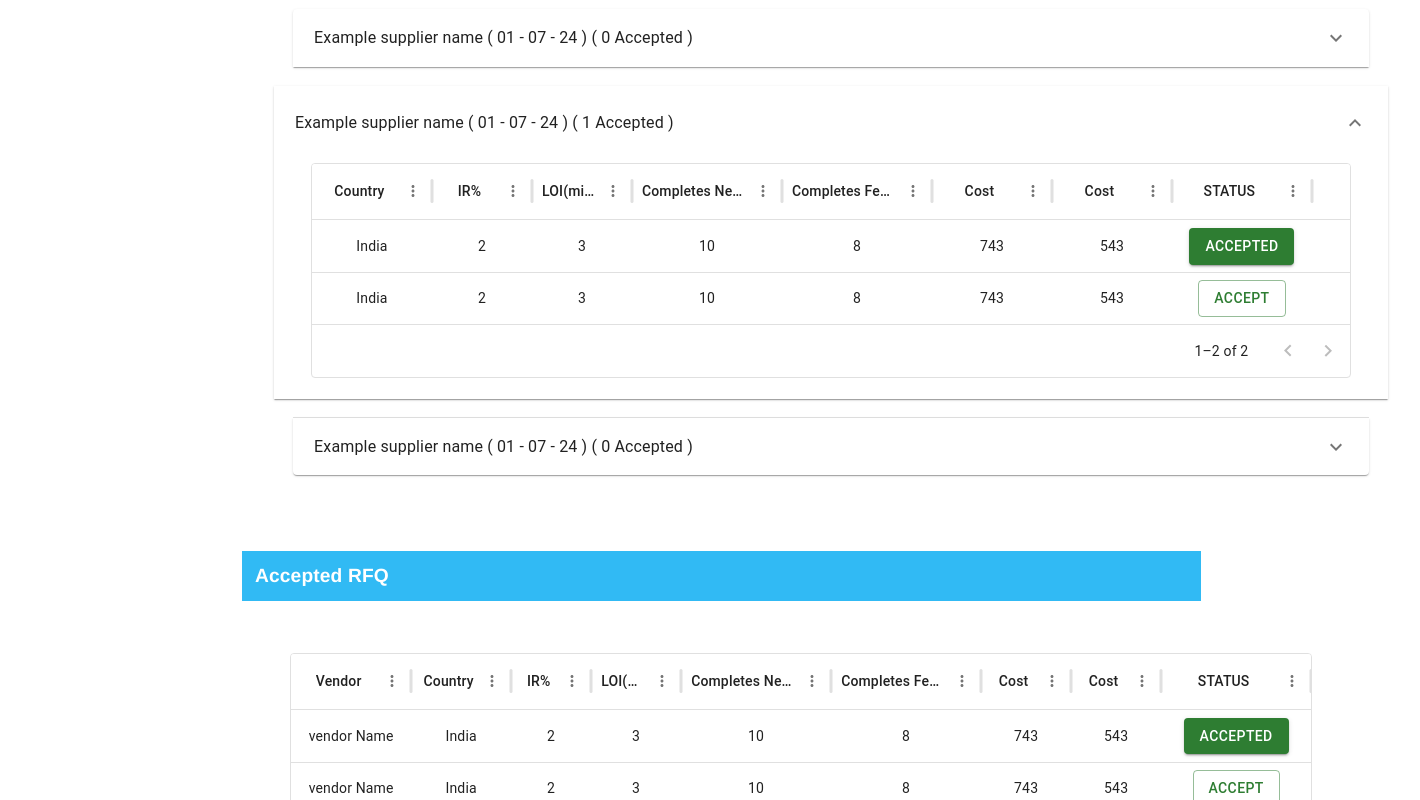
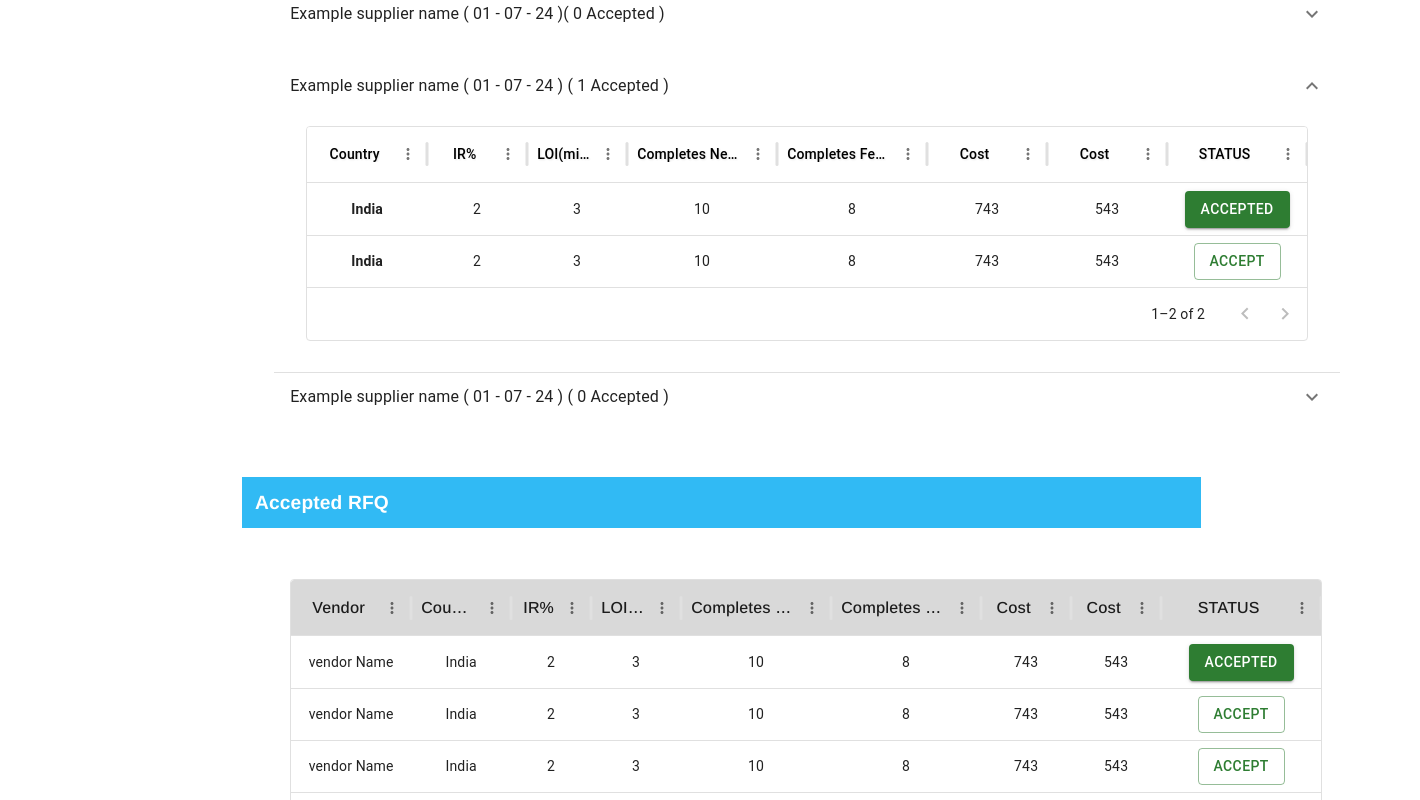
Before and after one commit to pushpak1308/Scrunity_Global, a React (Create React App) app in the folder scrutinyglobal/: page /project/1 in a window 1280 px wide. Shown: the part 1080-1880 px from the top of the page, 1420 px wide, since content can reach past the window. Built offline with nearby package versions, Linux system fonts and the light colour scheme.

Commit message:
styling-2

```diff
--- a/scrutinyglobal/src/MuiComponents/MuiAccordion/Index.js
+++ b/scrutinyglobal/src/MuiComponents/MuiAccordion/Index.js
@@ -13,7 +13,7 @@ export default function MuiAccordion({ content }) {
         <Accordion
           key={index}
           className="accordion"
-          elevation={1}
+          elevation={0}
           defaultExpanded={item.defaultOpen}
         >
           <AccordionSummary
--- a/scrutinyglobal/src/MuiComponents/MuiAccordion/Style.css
+++ b/scrutinyglobal/src/MuiComponents/MuiAccordion/Style.css
@@ -1,6 +1,6 @@
 .accordion {
-  margin: 1.2rem;
-  padding: 0.3rem;
+  /* margin: 1.2rem;
+  padding: 0.3rem; */
 }
 
 .accordion-summary-expanded {
--- a/scrutinyglobal/src/MuiComponents/MuiDataGrid/Style.css
+++ b/scrutinyglobal/src/MuiComponents/MuiDataGrid/Style.css
@@ -2,3 +2,31 @@
   padding-left: 1rem;
   padding-right: 1rem;
 }
+
+.dataGrid-header-accpetedRFQ {
+  background: #d9d9d9;
+  font-family: "Arimo", sans-serif;
+  font-size: 1rem;
+  font-weight: 700 !important;
+  line-height: 20.71px;
+  text-align: center;
+  text-wrap: wrap;
+}
+
+.dataGrid-cell {
+  white-space: normal !important;
+  word-wrap: break-word !important;
+}
+.dataGrid-header-accordion {
+  color: black;
+  font-weight: bold;
+  text-shadow: 1px 1px 2px rgba(14, 10, 10, 0.1);
+}
+
+.dataGrid-cell-country {
+  font-weight: 700 !important;
+}
+
+/* .data-grid-container {
+  box-shadow: 0px 4px 6px rgba(0, 0, 0, 0.1);
+} */
--- a/scrutinyglobal/src/Screens/SuperAdmin/Project/ProjectDetails.js
+++ b/scrutinyglobal/src/Screens/SuperAdmin/Project/ProjectDetails.js
@@ -2,7 +2,7 @@ import React, { useState } from "react";
 import { useParams } from "react-router-dom";
 import EditIcon from "@mui/icons-material/Edit";
 import Layout from "../Layout";
-import { Button, Grid } from "@mui/material";
+import { Button, Grid, Typography } from "@mui/material";
 import LabelValueCard from "../../../Components/LabelValueCard/Index";
 import "../Client/Style.css";
 import MuiDataGrid from "../../../MuiComponents/MuiDataGrid/Index";
@@ -13,7 +13,6 @@ import { MuiDropDown } from "../../../MuiComponents/MuiDropDown/Index";
 
 const ProjectDetail = () => {
   const dataArray = useSelector(selectedRow);
-  console.log("selectedRows11 :>> ", dataArray[0]);
   const [isEditable, setIsEditable] = useState(false);
   const [vendorSeleted, setVendorSelected] = useState("");
   const { id } = useParams();
@@ -110,7 +109,7 @@ const ProjectDetail = () => {
     {
       field: "status",
       headerName: "STATUS",
-      width: 150,
+      width: 160,
       align: "center",
       headerClassName: "dataGrid-header-accpetedRFQ",
       cellClassName: "dataGrid-cell",
@@ -151,31 +150,59 @@ const ProjectDetail = () => {
       cost: "743",
       cost1: "543",
     },
+    {
+      id: 3,
+      status: "No",
+      vendor: "vendor Name",
+      country: "India",
+      IR: "2",
+      LOI: "3",
+      completesNeeded: "10",
+      completesFeasible: "8",
+      cost: "743",
+      cost1: "543",
+    },
+    {
+      id: 4,
+      status: "No",
+      vendor: "vendor Name",
+      country: "India",
+      IR: "2",
+      LOI: "3",
+      completesNeeded: "10",
+      completesFeasible: "8",
+      cost: "743",
+      cost1: "543",
+    },
+    {
+      id: 5,
+      status: "No",
+      vendor: "vendor Name",
+      country: "India",
+      IR: "2",
+      LOI: "3",
+      completesNeeded: "10",
+      completesFeasible: "8",
+      cost: "743",
+      cost1: "543",
+    },
   ];
   const [colAcc, setColAcc] = useState([
-    // {
-    //   field: "id",
-    //   headerName: "S.No.",
-    //   width: 90,
-    //   align: "center",
-    //   cellClassName: "dataGrid-cell",
-    //   //headerClassName: "dataGrid-header",
-    // },
     {
       field: "country",
       headerName: "Country",
       align: "center",
       width: 120,
       headerAlign: "center",
-      cellClassName: "dataGrid-cell",
-      //headerClassName: "dataGrid-header",
+      headerClassName: "dataGrid-header-accordion",
+      cellClassName: "dataGrid-cell-country",
     },
     {
       field: "IR",
       headerName: "IR%",
       width: 100,
       align: "center",
-      //headerClassName: "dataGrid-header",
+      headerClassName: "dataGrid-header-accordion",
       cellClassName: "dataGrid-cell",
       headerAlign: "center",
     },
@@ -184,7 +211,7 @@ const ProjectDetail = () => {
       headerName: "LOI(min)",
       width: 100,
       align: "center",
-      //headerClassName: "dataGrid-header",
+      headerClassName: "dataGrid-header-accordion",
       cellClassName: "dataGrid-cell",
       headerAlign: "center",
     },
@@ -193,7 +220,7 @@ const ProjectDetail = () => {
       headerName: "Completes Needed",
       width: 150,
       align: "center",
-      //headerClassName: "dataGrid-header",
+      headerClassName: "dataGrid-header-accordion",
       cellClassName: "dataGrid-cell",
       headerAlign: "center",
     },
@@ -202,7 +229,7 @@ const ProjectDetail = () => {
       headerName: "Completes Feasible",
       width: 150,
       align: "center",
-      //headerClassName: "dataGrid-header",
+      headerClassName: "dataGrid-header-accordion",
       cellClassName: "dataGrid-cell",
       headerAlign: "center",
     },
@@ -211,7 +238,7 @@ const ProjectDetail = () => {
       headerName: "Cost",
       width: 120,
       align: "center",
-      //headerClassName: "dataGrid-header",
+      headerClassName: "dataGrid-header-accordion",
       cellClassName: "dataGrid-cell",
       headerAlign: "center",
     },
@@ -220,7 +247,7 @@ const ProjectDetail = () => {
       headerName: "Cost",
       width: 120,
       align: "center",
-      //headerClassName: "dataGrid-header",
+      headerClassName: "dataGrid-header-accordion",
       cellClassName: "dataGrid-cell",
       headerAlign: "center",
     },
@@ -229,7 +256,7 @@ const ProjectDetail = () => {
       headerName: "STATUS",
       width: 140,
       align: "center",
-      //headerClassName: "dataGrid-header",
+      headerClassName: "dataGrid-header-accordion",
       cellClassName: "dataGrid-cell",
       headerAlign: "center",
       renderCell: (params) => (
@@ -270,7 +297,16 @@ const ProjectDetail = () => {
 
   const accordionArray = [
     {
-      title: "Example supplier name ( 01 - 07 - 24 ) ( 0 Accepted )",
+      title: (
+        <Grid container>
+          <Grid item>
+            <Typography>Example supplier name ( 01 - 07 - 24 )</Typography>
+          </Grid>
+          <Grid item>
+            <Typography> ( 0 Accepted )</Typography>
+          </Grid>
+        </Grid>
+      ),
       content: (
         <MuiDataGrid rows={rowsAcc} columns={colAcc} disablePagination={true} />
       ),
--- a/scrutinyglobal/src/Screens/SuperAdmin/Project/Style.css
+++ b/scrutinyglobal/src/Screens/SuperAdmin/Project/Style.css
@@ -40,7 +40,7 @@
 
 .quotation-grid {
   padding: 1rem;
-  /* height: 60vh; */
+  height: 60vh;
 }
 /*
 .quotation-dropdown {
```
